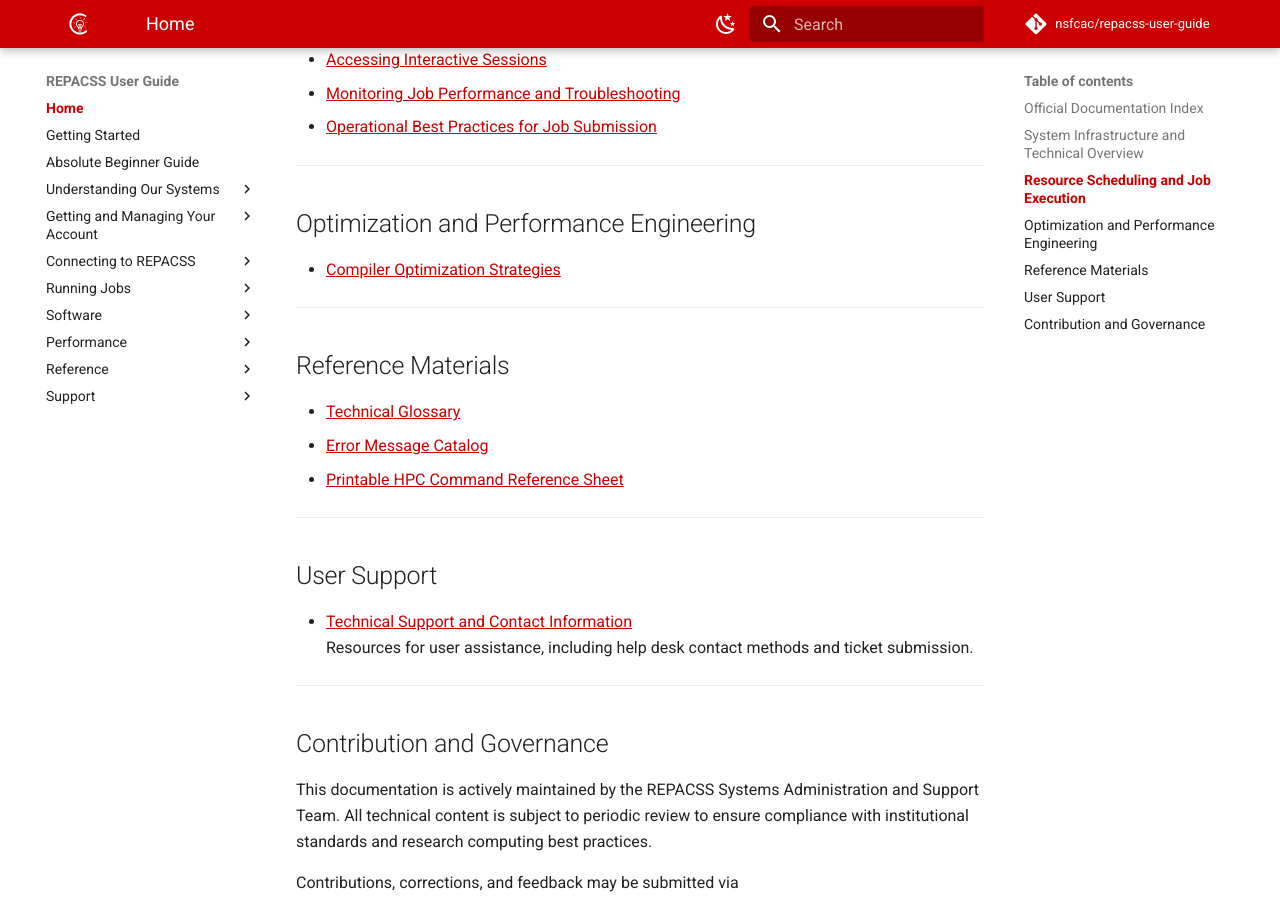
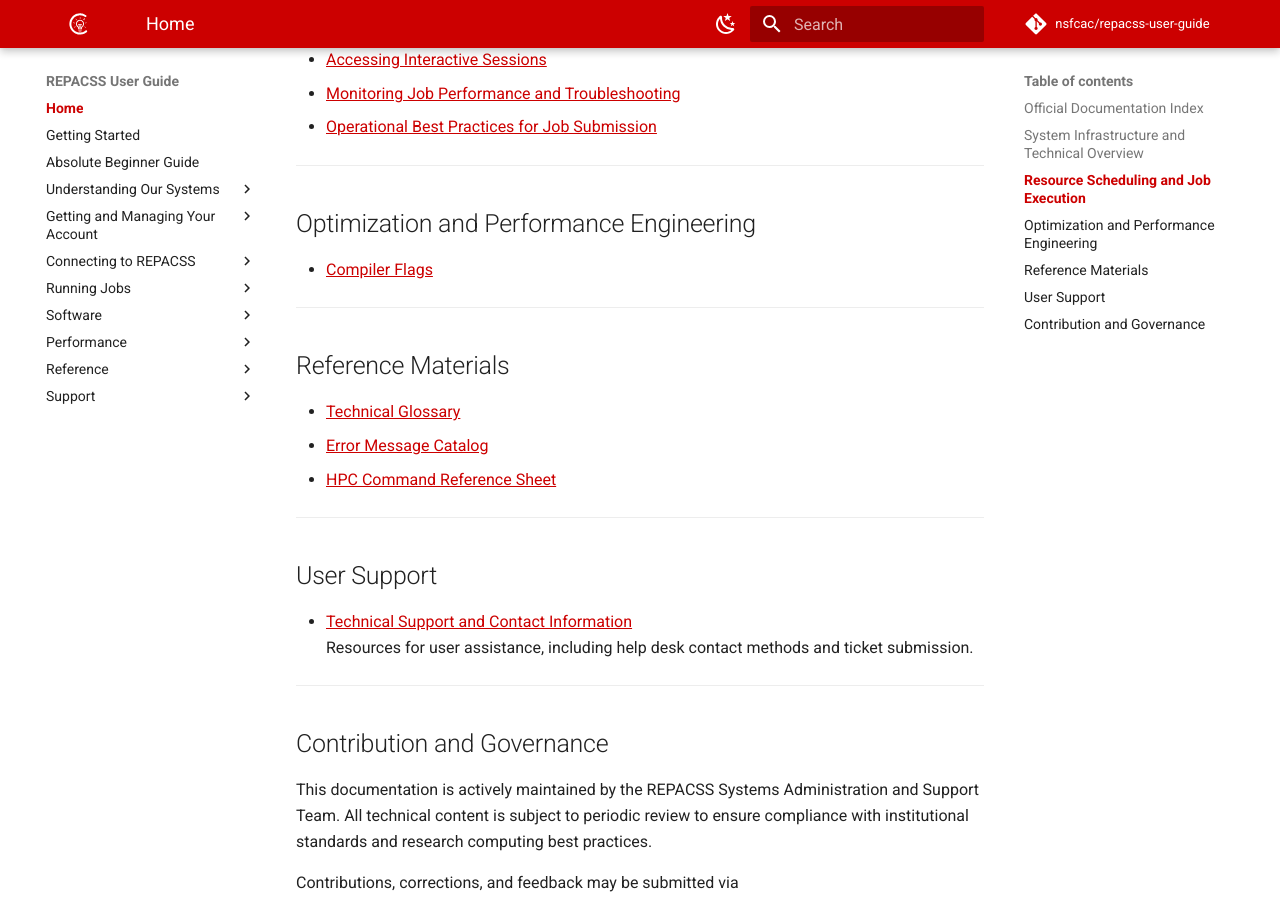
Before and after one commit to nsfcac/repacss-user-guide, an MkDocs documentation site: the page built from docs/index.md, in a window 1280 px wide and 900 px high, scrolled down 1517 px. Built offline with MkDocs 1.6.1 and Material for MkDocs 9.7.7, drawn with Linux system fonts in a browser that asks for light colours; comment, search, counter and statistics services are not loaded.

Commit message:
Changed wording

```diff
--- a/docs/index.md
+++ b/docs/index.md
@@ -57,7 +57,7 @@ The Remotely-managed Power Aware Computing Systems and Services (REPACSS) is a h
 ## Optimization and Performance Engineering
 
 <!-- - [Profiling and Analysis Tools](performance/profiling-tools.md)   -->
-- [Compiler Optimization Strategies](performance/compiler-flags.md)
+- [Compiler Flags](performance/compiler-flags.md)
 <!-- - [Scalability Testing and Benchmarking](performance/scaling-tests.md) -->
 
 ---
@@ -66,7 +66,7 @@ The Remotely-managed Power Aware Computing Systems and Services (REPACSS) is a h
 
 - [Technical Glossary](reference/glossary.md)
 - [Error Message Catalog](reference/common-errors.md)
-- [Printable HPC Command Reference Sheet](reference/cheatsheet.md)
+- [HPC Command Reference Sheet](reference/cheatsheet.md)
 
 ---
 
```
